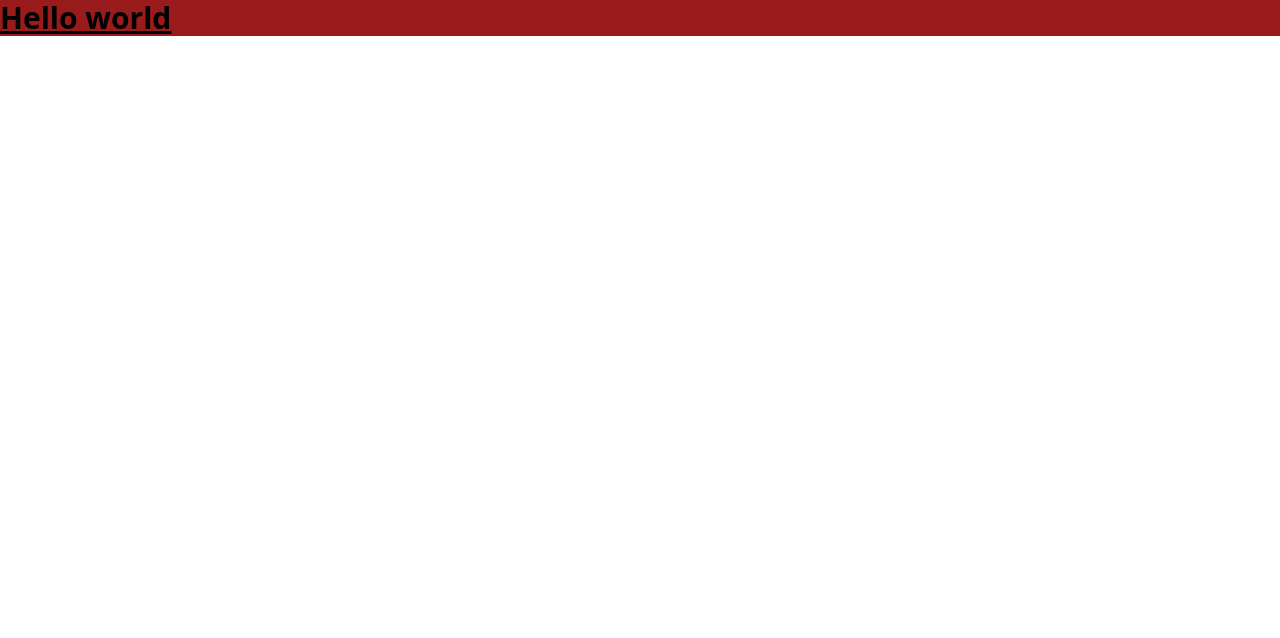
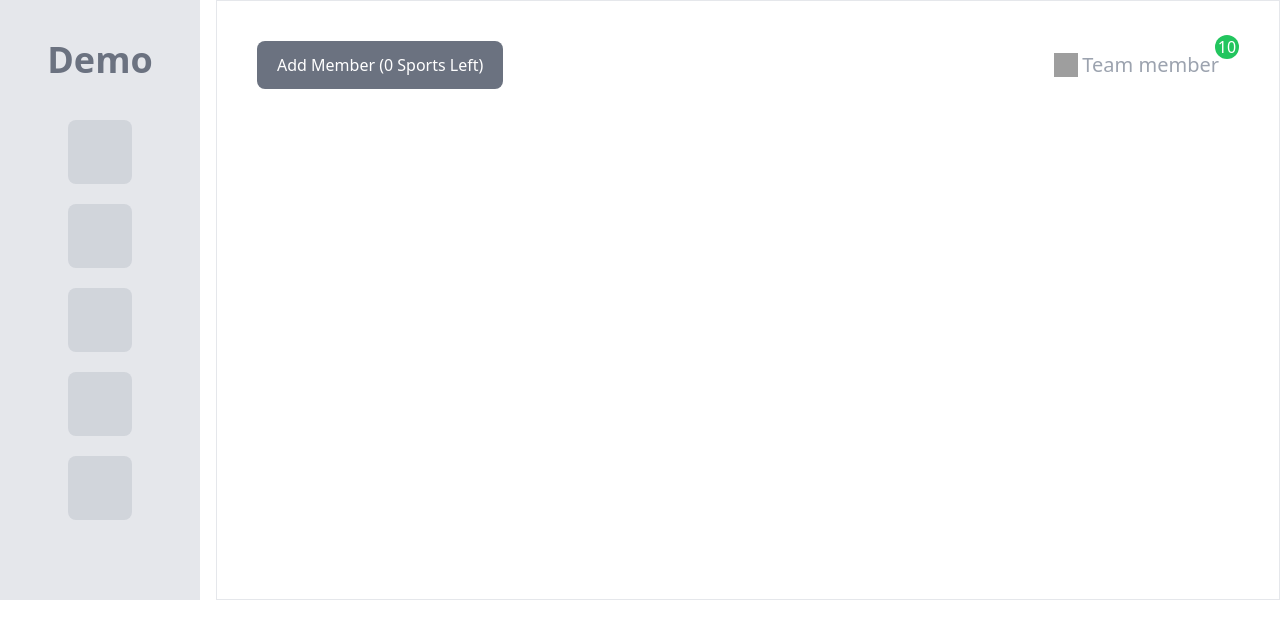
Before and after one commit to Nahiankhondokar/Vue-Core-Tropics-With-Project, a Vue app: page / in a window 1280 px wide. Shown: the top 638 px of the page. Built offline with nearby package versions, Linux system fonts and the light colour scheme; grey boxes are pictures that could not be loaded.

Commit message:
sidebar & header section design

```diff
--- a/src/components/TestComponent.vue
+++ b/src/components/TestComponent.vue
@@ -1,7 +1,52 @@
 <script></script>
 
 <template>
-  <h1 class="text-3xl font-bold underline bg-red-800">Hello world</h1>
+  <main class=" ">
+    <div class="grid grid-cols-6 gap-4">
+      <!-- column 01 -->
+      <div class="bg-gray-200 py-10">
+        <h3 class="text-gray-500 font-bold text-xl text-center md:text-4xl md:font-mediumn">
+          Demo
+        </h3>
+        <div class="box my-10 space-y-5">
+          <div class="box-item w-16 h-16 bg-gray-300 mx-auto rounded-lg"></div>
+          <div class="box-item w-16 h-16 bg-gray-300 mx-auto rounded-lg"></div>
+          <div class="box-item w-16 h-16 bg-gray-300 mx-auto rounded-lg"></div>
+          <div class="box-item w-16 h-16 bg-gray-300 mx-auto rounded-lg"></div>
+          <div class="box-item w-16 h-16 bg-gray-300 mx-auto rounded-lg"></div>
+        </div>
+      </div>
+
+      <!-- column 02 -->
+      <div class="border col-span-5 py-10 px-10">
+        <!-- Header section -->
+        <div class="header-section flex flex-row justify-between">
+          <div class="add-button">
+            <button class="bg-gray-500 px-5 py-3 rounded-lg text-white">
+              Add Member (0 Sports Left)
+            </button>
+          </div>
+          <div class="team-count flex gap-1 flex-row justify-center items-center">
+            <img
+              src="https://media.istockphoto.com/id/496261720/vector/smiling-emoticon-with-smiling-eyes.jpg?s=612x612&w=0&k=20&c=bp-70mH9FIM4fBaEY7ke7FG4Gs0bJEowIpgk2as8Nc4="
+              alt=""
+              class="w-6 h-6"
+            />
+            <div class="team-title-with-number relative pr-5">
+              <h3 class="text-xl font-medium text-gray-400">Team member</h3>
+              <div
+                class="flex justify-center items-center w-6 h-6 bg-green-500 rounded-full absolute bottom-5 right-0"
+              >
+                <p class="font-normal text-white">10</p>
+              </div>
+            </div>
+          </div>
+        </div>
+
+        <!-- Body section -->
+      </div>
+    </div>
+  </main>
 </template>
 
 <style></style>
```
